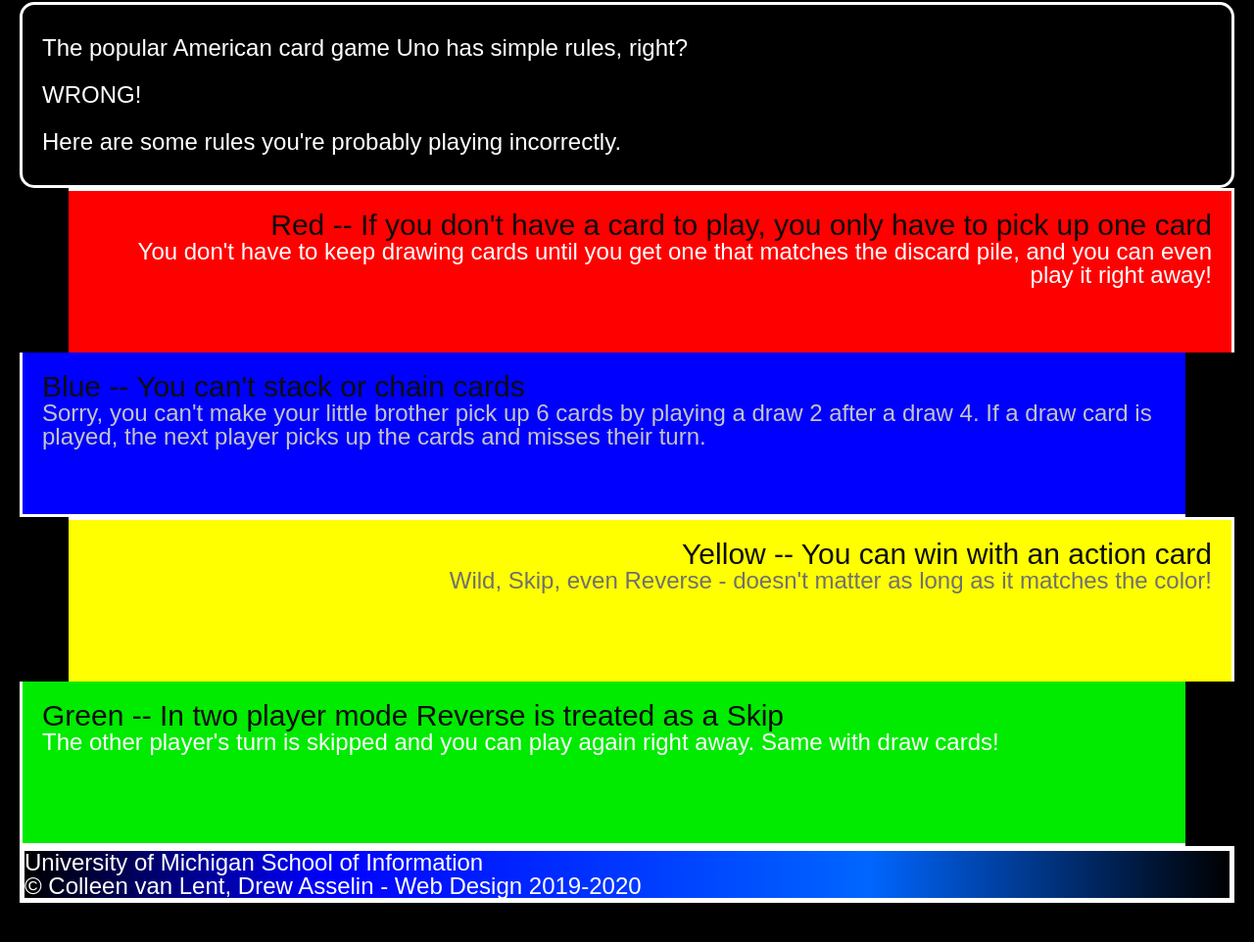
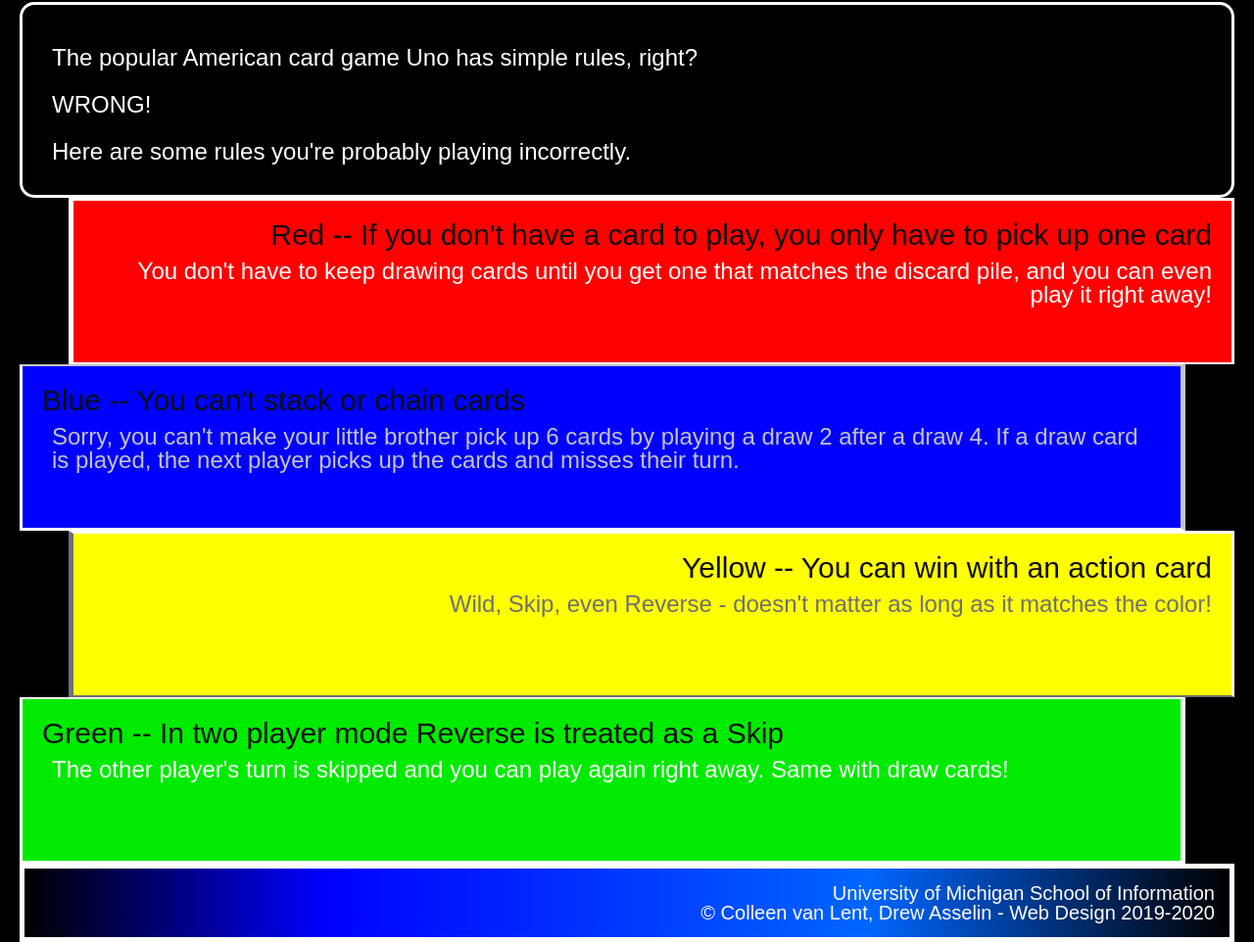
Before and after one commit to wanlismomo/hw2-f24, a plain HTML site: page index.html in a window 1280 px wide. Shown: the part 326-1288 px from the top of the page at 98% size. Before the commit the page ends 1248 px from the top, so only its background shows below. Drawn offline with Linux system fonts and the light colour scheme.

Commit message:
Add files via upload

```diff
--- a/css/style.css
+++ b/css/style.css
@@ -20,7 +20,8 @@
 
 p {
     font-size: 24px;
-    padding: 10px, 0px, 0px, 10px;
+    padding-top: 10px;
+    padding-left: 10px;
 }
 
 img {
@@ -46,16 +47,16 @@
     background-color: #ff0000;
     text-align: right;
     margin-left: 50px;
-    border-bottom: 2px;
-    border-left: 5px;
+    border-bottom: 2px solid;
+    border-left: 5px solid;
 }
 
 .blue {
     background-color: #0000FF;
     text-align: left;
     margin-right: 50px;
-    border-right: 5px;
-    border-top: 2px;
+    border-right: 5px solid;
+    border-top: 2px solid;
     color: #C4C4C4;
 }
 
@@ -63,8 +64,8 @@
     background-color: #FFFF00;
     text-align: right;
     margin-left: 50px;
-    border-bottom: 2px;
-    border-left: 5px;
+    border-bottom: 2px solid;
+    border-left: 5px solid;
     color: #707070;
 }
 
@@ -72,8 +73,8 @@
     background-color: #00EB00;
     text-align: left;
     margin-right: 50px;
-    border-right: 5px;
-    border-top: 2px;
+    border-right: 5px solid;
+    border-top: 2px solid;
 }
 
 footer {
@@ -81,7 +82,7 @@
     border: 5px solid #ffffff;
 }
 
-footer.p {
+footer p {
     font-size: 20px;
     text-align: right;
     padding: 15px 15px 15px 0;
```
